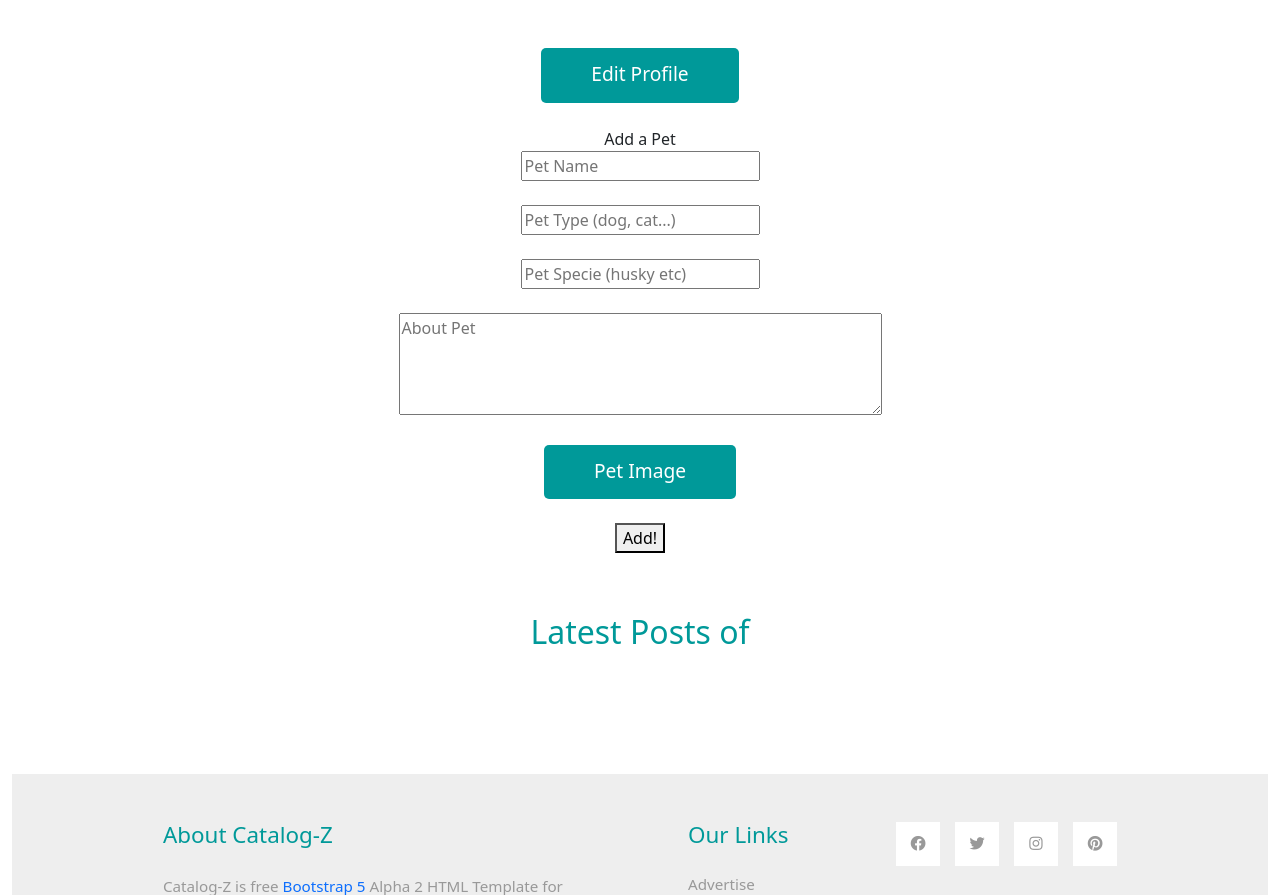
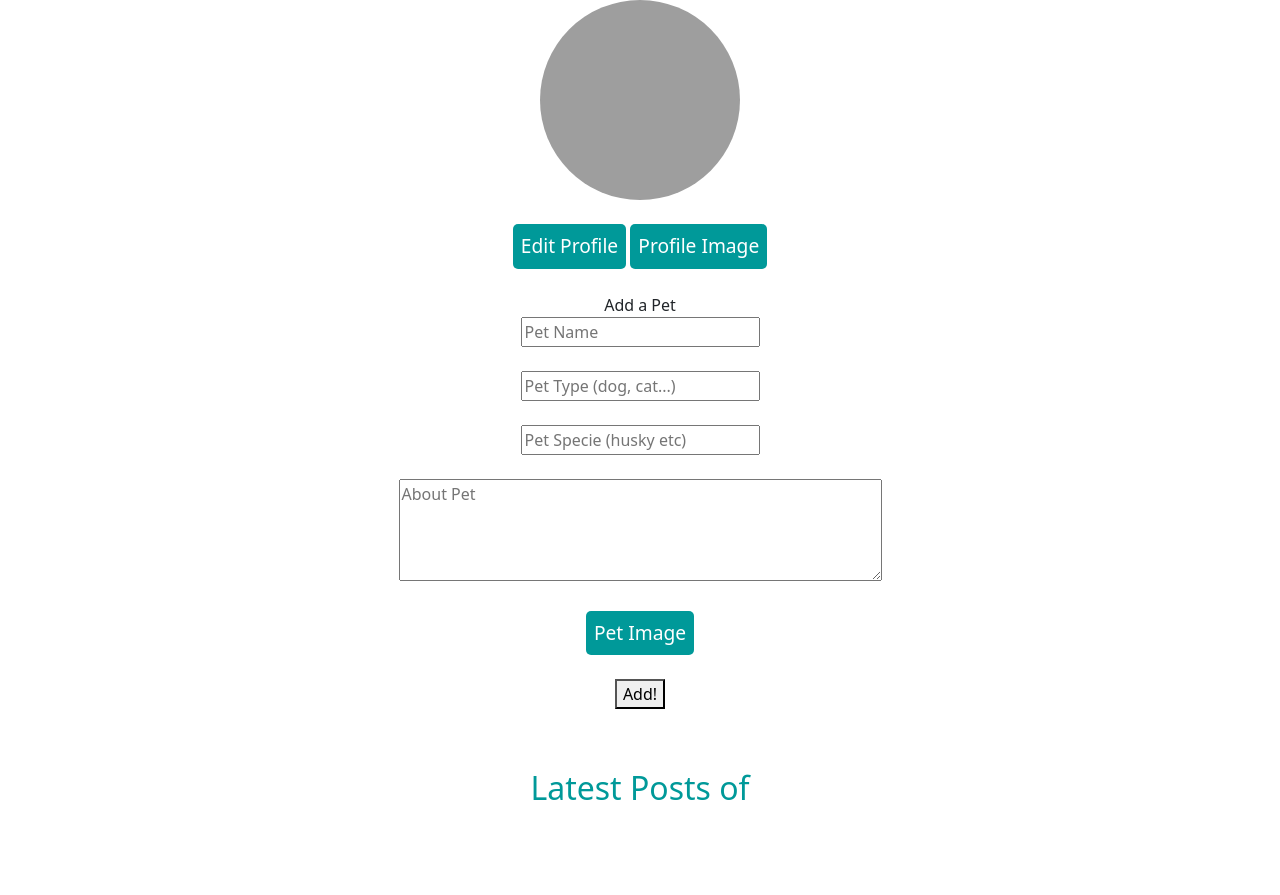
Before and after one commit to psycode99/petslo, a Flask app: template templates/dashboard.html in a window 1280 px wide. Shown: the part 65-960 px from the top of the page. Run offline with Flask 2, Linux system fonts and the light colour scheme; the template is opened without the code that fills it, so the values that code supplies are empty; some libraries are stand-ins or nearby versions; grey boxes are pictures that could not be loaded.

Commit message:
profile image upload

```diff
--- a/server.py
+++ b/server.py
@@ -43,7 +43,7 @@
     email = db.Column(db.String(50), unique=True)
     username = db.Column(db.Text, unique=True)
     password = db.Column(db.String(1000))
-    user_image = db.Column(db.Text(1000), nullable=True)
+    user_image = db.Column(db.String, nullable=True)
     bio = db.Column(db.Text, nullable=True)
     country = db.Column(db.String(1000), nullable=True)
     state = db.Column(db.String(1000), nullable=True)
@@ -194,9 +194,29 @@
         user.city = edit_form.city.data
         db.session.commit()
         return redirect(url_for('dashboard', ll=user_id, user=user,
-                           logged_in=current_user.is_authenticated, posts=posts))
+                        logged_in=current_user.is_authenticated, posts=posts))
 
     return render_template('profile.html', form=edit_form)
 
+
+@app.route('/update_image', methods=['GET', 'POST'])
+def update_image():
+    user_id = request.args.get('user')
+    user = Users.query.filter_by(id=user_id).first()
+    posts = Posts.query.filter_by(user_id=user_id).all()
+    if request.method == 'POST':
+        file = request.files['image_upload']
+        if file.filename == '':
+            flash('No selected file')
+            return redirect(request.url)
+        if file and allowed_file(file.filename):
+            filename = secure_filename(file.filename)
+            file.save(os.path.join(app.config['UPLOAD_FOLDER'], filename))
+            user.user_image = filename
+            db.session.commit()
+        return redirect(url_for('dashboard', ll=user_id, user=user,
+                           logged_in=current_user.is_authenticated, posts=posts))
+    return render_template('image.html')
+
 if __name__ == '__main__':
     app.run(debug=True)
--- a/templates/dashboard.html
+++ b/templates/dashboard.html
@@ -5,7 +5,7 @@
             {% if user.user_image  == None %}
             <img style='border-radius: 50%;height: 2.5ems;' src="{{'georgefavour.sochi@gmail.com' | gravatar}}" alt="">
             {% else %}
-            <img style='border-radius: 50%;height: 2.5ems;' src="{{user.user_image}}" alt="">
+            <img style='border-radius: 50%;height:200px;width:200px;' src="/static/user_images/{{user.user_image}}" alt="">
             {% endif %}
         </center>
         <center><b>{{user.username}}</b></center>
@@ -17,7 +17,9 @@
             {{user.bio}}</p></center>
         {% endif %}
        <a href="{{url_for('update_profile', user=user.id)}}">
-        <button type="submit" class='btn btn-primary'>Edit Profile</button>
+        <button type="submit" class='btn btn-primary px-2 py-2'>Edit Profile</button>
+            </a>  <a href="{{url_for('update_image', user=user.id)}}">
+        <button type="submit" class='btn btn-primary px-2 py-2'>Profile Image</button>
             </a>
 
     </div>
@@ -57,7 +59,7 @@
                         <br>
 
                 <center>
-                        <label class="btn btn-primary">Pet Image<input type="file" name='image_upload' style="display:none;"></label>
+                        <label class="btn btn-primary px-2 py-2">Pet Image<input type="file" name='image_upload' style="display:none;"></label>
 
 
                     </center>
```
Also changed, not shown: templates/image.html (added, +38 -0 lines), static/user_images/about.jpg (added), static/user_images/woman.jpg (added).
